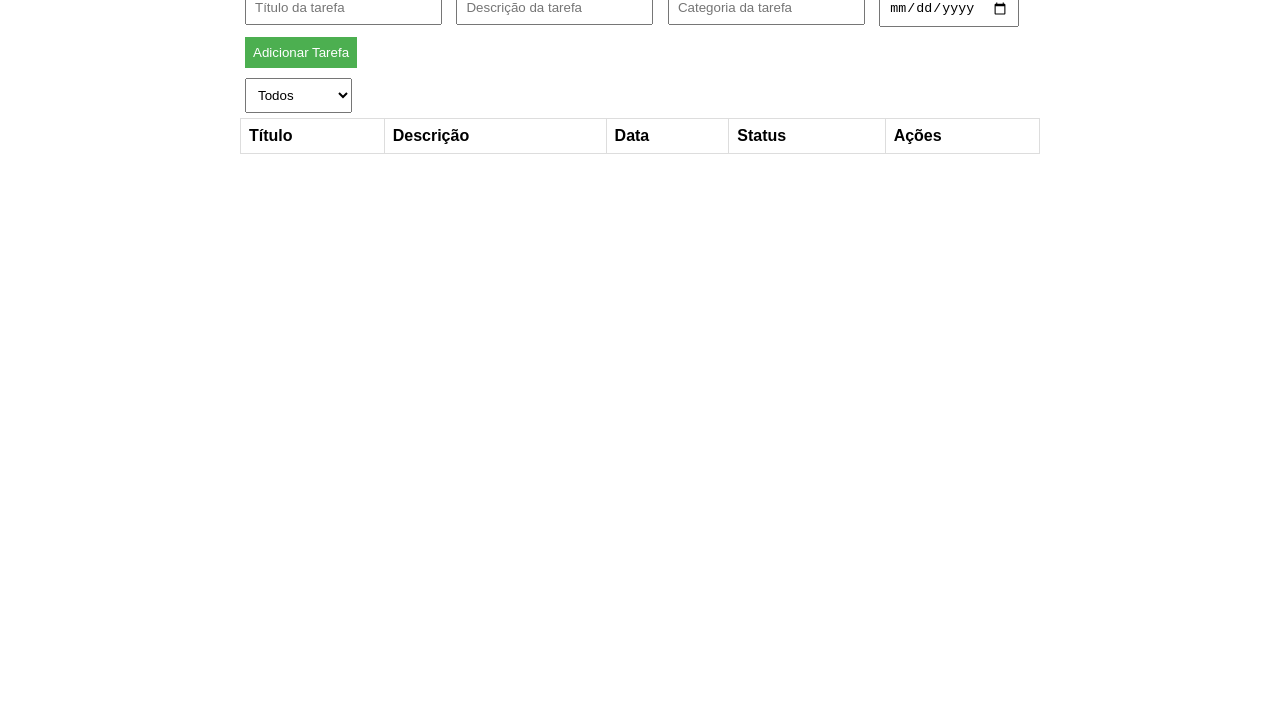
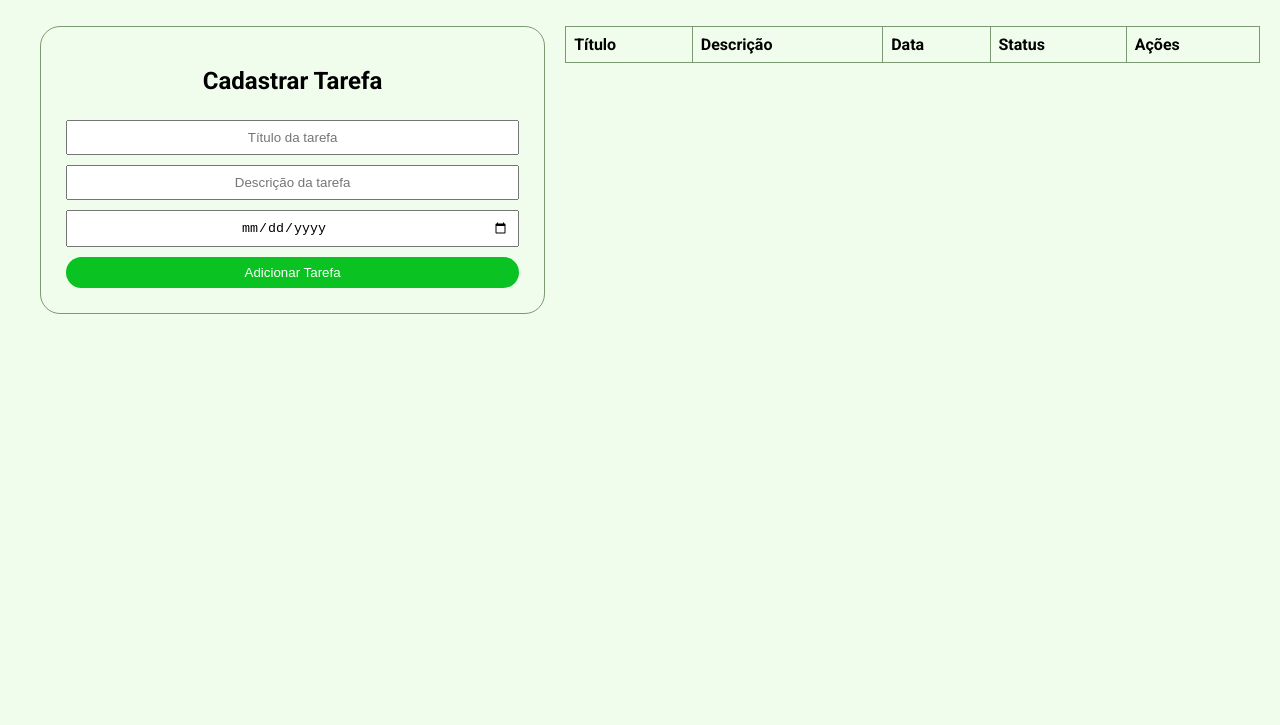
Before and after one commit to ifpi-picos/js-dom-api-Marcos-P-Soares, a plain HTML site: page index.html in a window 1280 px wide. Shown: the part 95-820 px from the top of the page. Drawn offline with Linux system fonts and the light colour scheme.

Commit message:
fix: removendo categoria da tarefa dos campos

```diff
--- a/css/style.css
+++ b/css/style.css
@@ -1,11 +1,70 @@
-body {
-    font-family: Arial, sans-serif;
+@import url('https://fonts.googleapis.com/css2?family=Roboto:ital,wght@0,100;0,300;0,400;0,500;0,700;0,900;1,100;1,300;1,400;1,500;1,700;1,900&display=swap');
+
+
+:root{
+    --cor-primaria: #0AC222;
+    --cor-secundaria: #F0FDEC;
+    --cor-secundária-escura: #7B9972;
+    --cor-escura: black;
+    font-family: "Roboto", sans-serif;
+    font-weight: 400;
+    font-style: normal;
 }
 
+body {
+    width: 100%;
+    height: 100vh;
+    margin: 0;
+    padding: 0;
+    background-color: var(--cor-secundaria);
+    color: var(--cor-escura);
+}
 .container {
-    max-width: 800px;
+    max-width: 100%;
     margin: 20px auto;
     padding: 0 20px;
+    display: flex;
+    flex-direction: column;
+
+}
+
+.container h1{
+    display: flex;
+    justify-content: center;
+}
+
+.content{
+    display: flex;
+    justify-content: space-between;
+}
+
+.formulario{
+
+    width: 40%;
+    margin: 20px;
+    display: flex;
+    flex-direction: column;
+    border: 1px solid var(--cor-secundária-escura);
+    border-radius: 20px;
+    padding: 20px
+
+}
+
+.formulario h2{
+    display: flex;
+    justify-content: center;
+}
+
+.tasks{
+    margin-top: 20px;
+    width: 60%;
+}
+
+
+#form-tarefa input[type="text"],
+#form-tarefa input[type="date"],
+#form-tarefa select ::placeholder{
+    text-align: center;
 }
 
 input[type="text"], input[type="date"], select, button {
@@ -14,14 +73,15 @@ input[type="text"], input[type="date"], select, button {
 }
 
 button {
-    background-color: #4CAF50;
+    background-color: var(--cor-primaria);
     color: white;
     border: none;
     cursor: pointer;
+    border-radius: 20px;
 }
 
 button:hover {
-    background-color: #45a049;
+    background-color: var(--cor-secundária-escura);
 }
 
 #lista-tarefas {
@@ -30,7 +90,7 @@ button:hover {
 }
 
 #lista-tarefas th, #lista-tarefas td {
-    border: 1px solid #dddddd;
+    border: 1px solid var(--cor-secundária-escura);
     text-align: left;
     padding: 8px;
 }
@@ -38,3 +98,5 @@ button:hover {
 #null {
     display: none;
 }
+
+@media only screen and (max-width: 600px){}
--- a/index.html
+++ b/index.html
@@ -11,18 +11,15 @@
 <body>
     <div class="container">
         <h1>Gerenciador de Tarefas</h1>
-        <form id="form-tarefa">
+        <div class="content">
+            <form id="form-tarefa" class="formulario">
+                <h2>Cadastrar Tarefa</h2>
                 <input type="text" id="titulo" placeholder="Título da tarefa" required>
                 <input type="text" id="descricao" placeholder="Descrição da tarefa" required>
-            <input type="text" id="categoria" placeholder="Categoria da tarefa" required>
                 <input type="date" id="data" required>
                 <button type="submit">Adicionar Tarefa</button>
             </form>
-        <select id="filter-by">
-            <option value="todos">Todos</option>
-            <option value="categoria1">Categoria 1</option>
-            <option value="categoria2">Categoria 2</option>
-        </select>
+            <div class="tasks">
             <table id="lista-tarefas">
                 <thead>
                     <tr>
@@ -40,6 +37,8 @@
                 </tbody>
             </table>
             </div>
+        </div>
+    </div>
     <script src="js/script.js"></script>
 </body>
 </html>
--- a/js/script.js
+++ b/js/script.js
@@ -2,7 +2,6 @@
 const tarefaForm = document.getElementById('form-tarefa');
 const tituloInput = document.getElementById('titulo');
 const descricaoInput = document.getElementById('descricao');
-const categoriaInput = document.getElementById('categoria');
 const dataInput = document.getElementById('data');
 
 const listaTarefas = document.getElementById('lista-tarefas-body');
```
Lines whose indentation alone changed are shown as unchanged.
